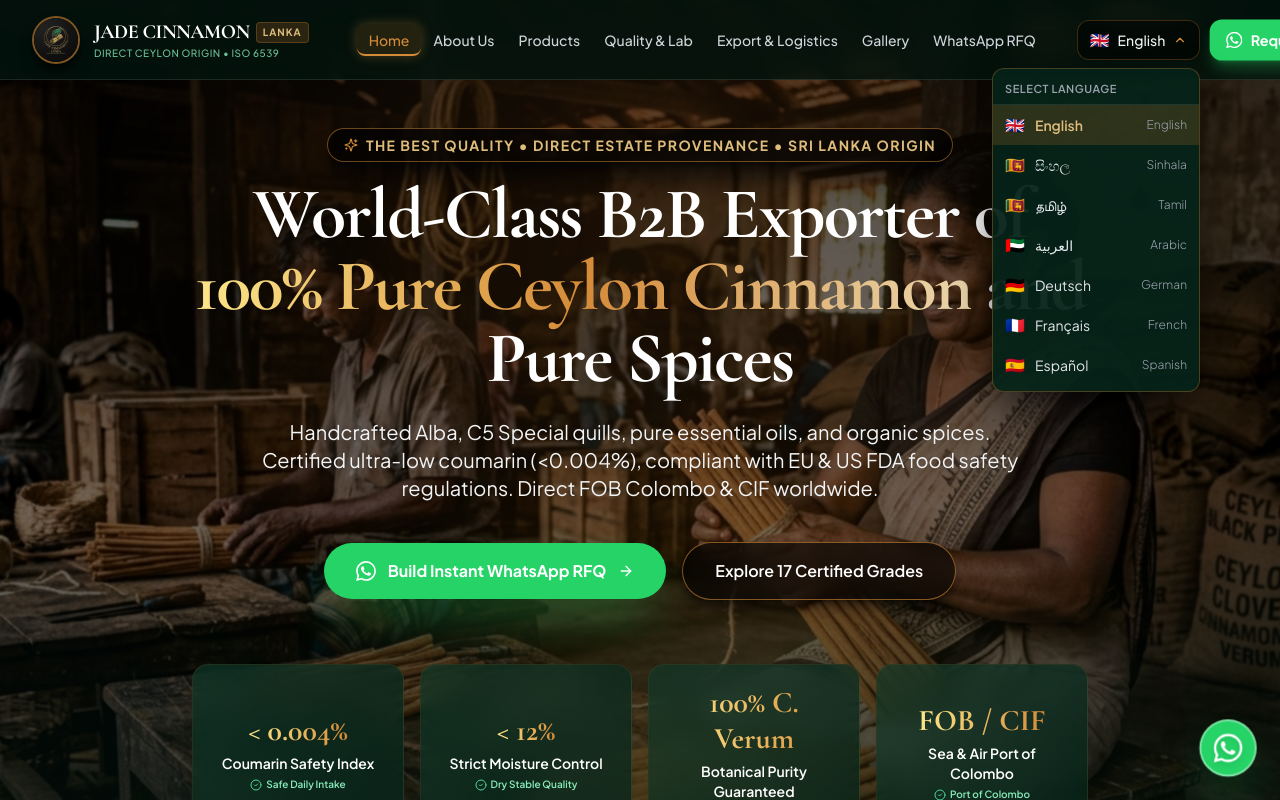
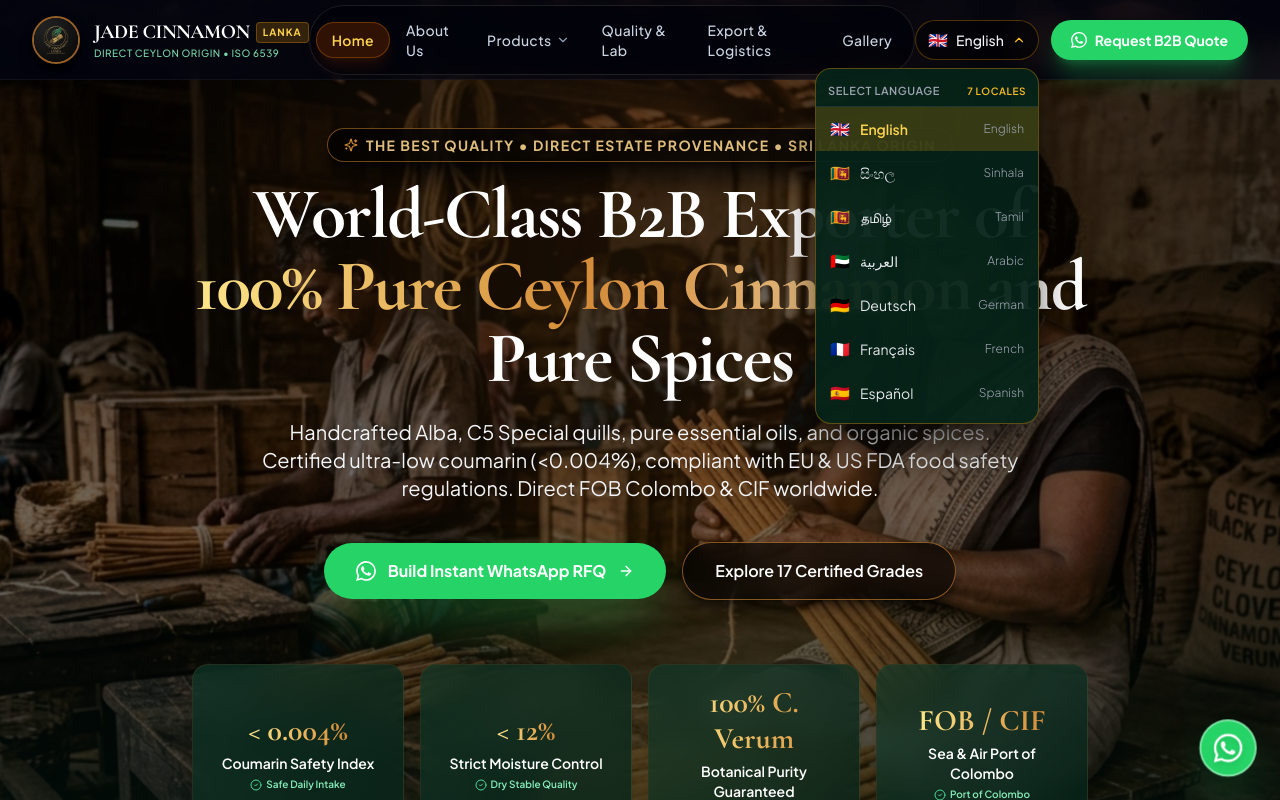
Before and after one commit to madupadilshan/jadecinnamon, a React (Vite) app: page / in a window 1280 px wide. Both pictures are taken after a click on the button "🇬🇧 English". Shown: the top 800 px of the page. Built offline with nearby package versions, Linux system fonts and the light colour scheme.

Commit message:
feat(nav): implement Stripe/Vercel-style Shared Layout active pill animation and luxury glassmorphic navbar UX

```diff
--- a/src/components/Navbar.tsx
+++ b/src/components/Navbar.tsx
@@ -1,6 +1,6 @@
 import React, { useState, useEffect } from 'react';
 import { motion, AnimatePresence } from 'framer-motion';
-import { Menu, X, ChevronDown } from 'lucide-react';
+import { Menu, X, ChevronDown, Sparkles, ShieldCheck, Flame, Layers } from 'lucide-react';
 import { WhatsAppIcon } from './WhatsAppIcon';
 import { LanguageCode, LANGUAGES, TranslationSchema } from '../data/translations';
 
@@ -11,6 +11,13 @@
   isRtl: boolean;
 }
 
+interface NavItem {
+  id: string;
+  label: string;
+  href: string;
+  hasDropdown?: boolean;
+}
+
 export const Navbar: React.FC<NavbarProps> = ({
   currentLang,
   onLanguageChange,
@@ -18,73 +25,75 @@
   isRtl,
 }) => {
   const [isScrolled, setIsScrolled] = useState(false);
+  const [activeSection, setActiveSection] = useState<string>('home');
+  const [hoveredNav, setHoveredNav] = useState<string | null>(null);
+  const [productsDropdownOpen, setProductsDropdownOpen] = useState(false);
   const [mobileMenuOpen, setMobileMenuOpen] = useState(false);
   const [langDropdownOpen, setLangDropdownOpen] = useState(false);
-  const [activeSection, setActiveSection] = useState<string>('home');
 
-  const navLinks = [
-    { id: 'home', label: t.nav.home, href: '#home' },
-    { id: 'about', label: t.nav.about, href: '#about' },
-    { id: 'products', label: t.nav.products, href: '#products' },
-    { id: 'quality', label: t.nav.quality, href: '#quality' },
-    { id: 'logistics', label: t.nav.logistics, href: '#logistics' },
-    { id: 'gallery', label: t.nav.gallery, href: '#gallery' },
-    { id: 'rfq', label: t.nav.quoteBuilder, href: '#rfq' },
-  ];
-
-  // Scroll detection for backdrop blur and dynamic Active Section Scroll-Spy
+  // Scroll detection for navbar background density
   useEffect(() => {
     const handleScroll = () => {
-      setIsScrolled(window.scrollY > 15);
+      setIsScrolled(window.scrollY > 20);
+    };
+    window.addEventListener('scroll', handleScroll, { passive: true });
+    return () => window.removeEventListener('scroll', handleScroll);
+  }, []);
 
-      const sectionIds = ['rfq', 'gallery', 'logistics', 'quality', 'products', 'about', 'home'];
+  // Section Observer to automatically synchronize active link with page scroll
+  useEffect(() => {
+    const sectionIds = ['home', 'about', 'products', 'quality', 'logistics', 'gallery', 'rfq'];
+    const handleScrollActive = () => {
       const scrollPosition = window.scrollY + 200;
-
-      for (const id of sectionIds) {
-        const element = document.getElementById(id);
-        if (element) {
-          const top = element.offsetTop;
-          if (scrollPosition >= top) {
-            setActiveSection(id);
-            break;
-          }
+      for (let i = sectionIds.length - 1; i >= 0; i--) {
+        const el = document.getElementById(sectionIds[i]);
+        if (el && el.offsetTop <= scrollPosition) {
+          setActiveSection(sectionIds[i]);
+          break;
         }
       }
     };
 
-    window.addEventListener('scroll', handleScroll, { passive: true });
-    handleScroll(); // Initial check
-    return () => window.removeEventListener('scroll', handleScroll);
+    window.addEventListener('scroll', handleScrollActive, { passive: true });
+    handleScrollActive();
+    return () => window.removeEventListener('scroll', handleScrollActive);
   }, []);
 
   const activeLangMeta = LANGUAGES.find((l) => l.code === currentLang) || LANGUAGES[0];
 
-  const handleNavClick = (id: string, href: string) => {
-    setActiveSection(id);
-    setMobileMenuOpen(false);
-    const targetElement = document.querySelector(href);
-    if (targetElement) {
-      targetElement.scrollIntoView({ behavior: 'smooth' });
-    }
-  };
+  const navLinks: NavItem[] = [
+    { id: 'home', label: t.nav.home, href: '#home' },
+    { id: 'about', label: t.nav.about, href: '#about' },
+    { id: 'products', label: t.nav.products, href: '#products', hasDropdown: true },
+    { id: 'quality', label: t.nav.quality, href: '#quality' },
+    { id: 'logistics', label: t.nav.logistics, href: '#logistics' },
+    { id: 'gallery', label: t.nav.gallery, href: '#gallery' },
+  ];
+
+  const productSubmenu = [
+    { name: 'Alba & C5 Special Quills', code: 'ALBA / C5-SP', href: '#products', icon: Sparkles },
+    { name: 'Continental & Hamburg (C4, M5, H1)', code: 'SLS 81 Grade', href: '#products', icon: Layers },
+    { name: 'Cinnamon Cuts & 80-Mesh Powder', code: 'Certified Safe', href: '#products', icon: ShieldCheck },
+    { name: 'Steam Distilled Bark & Leaf Oils', code: '>65% Cinnamaldehyde', href: '#products', icon: Flame },
+  ];
 
   return (
     <header
       className={`fixed top-0 left-0 right-0 z-50 h-20 transition-all duration-300 ${
         isScrolled
-          ? 'bg-[#03140e]/95 backdrop-blur-xl border-b border-ceylon-500/25 shadow-2xl shadow-black/80'
-          : 'bg-[#03140e]/80 backdrop-blur-md border-b border-white/10'
+          ? 'backdrop-blur-xl bg-slate-950/85 border-b border-amber-500/20 shadow-2xl shadow-black/90'
+          : 'backdrop-blur-md bg-slate-950/60 border-b border-white/5'
       }`}
     >
-      <div className="max-w-7xl mx-auto h-full px-4 sm:px-6 lg:px-8 flex items-center justify-between gap-4">
-        {/* Brand Logo & Authority Emblem */}
+      <div className="max-w-7xl mx-auto h-full px-4 sm:px-6 lg:px-8 flex items-center justify-between">
+        {/* Brand Logo - Official Generated Badge with Luxury Gold Rim */}
         <a
           href="#home"
-          onClick={() => handleNavClick('home', '#home')}
-          className="flex items-center gap-3.5 group focus:outline-none shrink-0 cursor-pointer"
+          onClick={() => setActiveSection('home')}
+          className="flex items-center gap-3.5 group focus:outline-none shrink-0"
           aria-label="Jade Cinnamon Lanka Home"
         >
-          <div className="w-12 h-12 rounded-full overflow-hidden border-2 border-ceylon-400/60 shadow-lg shadow-black/70 group-hover:border-ceylon-300 group-hover:scale-105 transition-all duration-300 bg-black/60 shrink-0">
+          <div className="w-12 h-12 rounded-full overflow-hidden border-2 border-ceylon-400/70 shadow-lg shadow-black/80 group-hover:border-amber-300 group-hover:scale-105 group-hover:rotate-3 transition-all duration-300 bg-black/60 shrink-0">
             <img
               src="/images/logo.jpg"
               alt="Jade Cinnamon Lanka Logo"
@@ -93,72 +102,155 @@
           </div>
           <div className="flex flex-col justify-center">
             <div className="flex items-center gap-1.5">
-              <span className="font-serif font-bold text-lg sm:text-xl tracking-tight text-white group-hover:text-ceylon-300 transition-colors whitespace-nowrap">
+              <span className="font-serif font-bold text-lg sm:text-xl tracking-tight text-white group-hover:text-amber-300 transition-colors whitespace-nowrap">
                 JADE CINNAMON
               </span>
-              <span className="px-1.5 py-0.5 rounded text-[10px] font-bold bg-ceylon-500/20 text-ceylon-300 border border-ceylon-500/30 uppercase tracking-widest hidden sm:inline-block">
+              <span className="px-1.5 py-0.5 rounded text-[10px] font-bold bg-amber-500/20 text-amber-300 border border-amber-500/30 uppercase tracking-widest hidden sm:inline-block">
                 Lanka
               </span>
             </div>
-            <span className="text-[10px] tracking-wider text-jade-300/80 font-medium uppercase hidden md:inline whitespace-nowrap">
+            <span className="text-[10px] tracking-wider text-jade-300/90 font-medium uppercase hidden md:inline whitespace-nowrap">
               Direct Ceylon Origin • ISO 6539
             </span>
           </div>
         </a>
 
-        {/* Fully Justified Desktop Navigation with Floating Active Highlight */}
+        {/* Desktop Navigation Links with Shared Layout Active Pill Animation */}
         <nav
-          className="hidden lg:flex items-center justify-between flex-1 max-w-2xl mx-4 xl:mx-8 relative"
-          aria-label="Primary Navigation"
+          onMouseLeave={() => {
+            setHoveredNav(null);
+            setProductsDropdownOpen(false);
+          }}
+          className="hidden lg:flex items-center p-1.5 rounded-full bg-black/40 border border-white/10 backdrop-blur-md relative"
         >
           {navLinks.map((link) => {
             const isActive = activeSection === link.id;
+            const isHovered = hoveredNav === link.id;
+            const isPillTarget = isHovered || (!hoveredNav && isActive);
+
             return (
-              <motion.a
+              <div
                 key={link.id}
-                href={link.href}
-                onClick={(e) => {
-                  e.preventDefault();
-                  handleNavClick(link.id, link.href);
+                className="relative"
+                onMouseEnter={() => {
+                  setHoveredNav(link.id);
+                  if (link.hasDropdown) {
+                    setProductsDropdownOpen(true);
+                  } else {
+                    setProductsDropdownOpen(false);
+                  }
                 }}
-                whileHover={{ y: -2, scale: 1.05 }}
-                whileTap={{ scale: 0.98 }}
-                transition={{ type: 'spring', stiffness: 400, damping: 25 }}
-                className={`relative px-3 py-1.5 rounded-lg text-xs xl:text-sm font-medium transition-colors duration-200 whitespace-nowrap focus:outline-none cursor-pointer ${
-                  isActive
-                    ? 'text-[#D48B38] font-bold'
-                    : 'text-gray-300 hover:text-[#D48B38]'
-                }`}
               >
-                {/* Active Soft Glow Floating Pill */}
-                {isActive && (
+                <a
+                  href={link.href}
+                  onClick={() => {
+                    setActiveSection(link.id);
+                    setProductsDropdownOpen(false);
+                  }}
+                  className={`relative px-4 py-2 text-sm font-medium tracking-wide transition-colors duration-200 z-10 flex items-center gap-1.5 rounded-full focus:outline-none ${
+                    isActive
+                      ? 'text-amber-300 font-semibold'
+                      : isHovered
+                      ? 'text-amber-400'
+                      : 'text-slate-300 hover:text-amber-300'
+                  }`}
+                >
+                  <motion.span
+                    whileHover={{ y: -1, scale: 1.02 }}
+                    transition={{ duration: 0.15 }}
+                    className="flex items-center gap-1"
+                  >
+                    {link.label}
+                    {link.hasDropdown && (
+                      <ChevronDown
+                        className={`w-3.5 h-3.5 transition-transform duration-200 ${
+                          productsDropdownOpen ? 'rotate-180 text-amber-300' : 'text-slate-400'
+                        }`}
+                      />
+                    )}
+                  </motion.span>
+                </a>
+
+                {/* Shared Layout Active & Hover Pill */}
+                {isPillTarget && (
                   <motion.div
-                    layoutId="navbarActivePill"
-                    className="absolute inset-0 bg-ceylon-500/15 border-b-2 border-ceylon-400 rounded-lg shadow-[0_0_12px_rgba(212,139,56,0.35)]"
-                    transition={{ type: 'spring', stiffness: 380, damping: 30 }}
+                    layoutId="navActivePill"
+                    className="absolute inset-0 bg-amber-950/70 border border-amber-600/35 rounded-full shadow-lg shadow-amber-950/50 backdrop-blur-md pointer-events-none"
+                    transition={{
+                      type: 'spring',
+                      stiffness: 380,
+                      damping: 30,
+                    }}
                   />
                 )}
-                <span className="relative z-10">{link.label}</span>
-              </motion.a>
+
+                {/* Products Submenu Mega-Preview Dropdown */}
+                {link.hasDropdown && (
+                  <AnimatePresence>
+                    {productsDropdownOpen && (
+                      <motion.div
+                        initial={{ opacity: 0, y: 10, scale: 0.95 }}
+                        animate={{ opacity: 1, y: 0, scale: 1 }}
+                        exit={{ opacity: 0, y: 8, scale: 0.95 }}
+                        transition={{ duration: 0.18, ease: 'easeOut' }}
+                        className="absolute top-full left-1/2 -translate-x-1/2 mt-3 w-80 rounded-2xl bg-[#03140e]/95 backdrop-blur-2xl border border-amber-500/30 p-2 shadow-2xl shadow-black/95 z-50 overflow-hidden"
+                      >
+                        <div className="px-3 py-2 text-[11px] font-bold text-amber-400/80 uppercase tracking-widest border-b border-white/10 flex items-center justify-between">
+                          <span>Export Categories</span>
+                          <span className="text-[10px] text-jade-300">100% Pure Origin</span>
+                        </div>
+                        <div className="pt-1.5 space-y-1">
+                          {productSubmenu.map((sub, idx) => {
+                            const SubIcon = sub.icon;
+                            return (
+                              <a
+                                key={idx}
+                                href={sub.href}
+                                onClick={() => {
+                                  setActiveSection('products');
+                                  setProductsDropdownOpen(false);
+                                }}
+                                className="group flex items-start gap-3 p-2.5 rounded-xl hover:bg-amber-500/10 transition-colors"
+                              >
+                                <div className="p-2 rounded-lg bg-black/60 border border-amber-500/30 group-hover:border-amber-400 group-hover:scale-105 transition-all text-amber-300">
+                                  <SubIcon className="w-4 h-4" />
+                                </div>
+                                <div className="flex flex-col">
+                                  <span className="text-xs font-semibold text-gray-100 group-hover:text-amber-300 transition-colors">
+                                    {sub.name}
+                                  </span>
+                                  <span className="text-[10px] text-gray-400 font-mono">
+                                    {sub.code}
+                                  </span>
+                                </div>
+                              </a>
+                            );
+                          })}
+                        </div>
+                      </motion.div>
+                    )}
+                  </AnimatePresence>
+                )}
+              </div>
             );
           })}
         </nav>
 
-        {/* Right Action Cluster: Language Switcher & Pulsating WhatsApp CTA */}
-        <div className="flex items-center gap-2.5 sm:gap-3 shrink-0">
-          {/* Language Switcher Dropdown */}
+        {/* Right Action Cluster: Language Switcher & "Get Quotation" WhatsApp CTA */}
+        <div className="flex items-center gap-3 shrink-0">
+          {/* 7-Language Switcher Dropdown */}
           <div className="relative">
             <button
               type="button"
               onClick={() => setLangDropdownOpen(!langDropdownOpen)}
-              className="h-10 flex items-center gap-2 px-3 rounded-xl bg-black/50 hover:bg-black/70 border border-ceylon-500/30 text-xs sm:text-sm font-medium text-gray-100 hover:text-white transition-all focus:outline-none shadow-sm cursor-pointer whitespace-nowrap"
+              className="h-10 flex items-center gap-2 px-3 rounded-full bg-black/50 hover:bg-black/70 border border-amber-500/30 text-xs sm:text-sm font-medium text-gray-100 hover:text-amber-300 transition-all focus:outline-none shadow-sm cursor-pointer whitespace-nowrap"
               aria-expanded={langDropdownOpen}
               aria-label="Change language"
             >
               <span className="text-base">{activeLangMeta.flag}</span>
               <span className="hidden sm:inline font-sans">{activeLangMeta.nativeLabel}</span>
               <ChevronDown
-                className={`w-3.5 h-3.5 text-ceylon-400 transition-transform duration-200 ${
+                className={`w-3.5 h-3.5 text-amber-400 transition-transform duration-200 ${
                   langDropdownOpen ? 'rotate-180' : ''
                 }`}
               />
@@ -178,10 +270,11 @@
                     transition={{ duration: 0.15 }}
                     className={`absolute ${
                       isRtl ? 'left-0' : 'right-0'
-                    } mt-2 w-52 rounded-xl bg-[#062319]/95 backdrop-blur-xl border border-ceylon-500/35 shadow-2xl shadow-black/90 py-1.5 z-50`}
+                    } mt-2 w-56 rounded-2xl bg-[#062319]/95 backdrop-blur-2xl border border-amber-500/35 shadow-2xl shadow-black/90 py-2 z-50 overflow-hidden`}
                   >
-                    <div className="px-3 py-1.5 text-[11px] font-semibold text-gray-400 uppercase tracking-wider border-b border-white/10">
-                      Select Language
+                    <div className="px-3 py-1.5 text-[11px] font-semibold text-gray-400 uppercase tracking-wider border-b border-white/10 flex justify-between items-center">
+                      <span>Select Language</span>
+                      <span className="text-[10px] text-amber-400">7 Locales</span>
                     </div>
                     {LANGUAGES.map((lang) => (
                       <button
@@ -191,9 +284,9 @@
                           onLanguageChange(lang.code);
                           setLangDropdownOpen(false);
                         }}
-                        className={`w-full flex items-center justify-between px-3 py-2 text-sm text-left transition-colors cursor-pointer ${
+                        className={`w-full flex items-center justify-between px-3.5 py-2.5 text-sm text-left transition-colors cursor-pointer ${
                           currentLang === lang.code
-                            ? 'bg-ceylon-500/20 text-ceylon-300 font-semibold'
+                            ? 'bg-amber-500/20 text-amber-300 font-semibold'
                             : 'text-gray-200 hover:bg-white/10 hover:text-white'
                         }`}
                       >
@@ -210,28 +303,23 @@
             </AnimatePresence>
           </div>
 
-          {/* Desktop WhatsApp CTA Button with Micro-Pulse Animation */}
-          <motion.a
+          {/* High-Converting "Get Quotation" WhatsApp CTA Button */}
+          <a
             href="#rfq"
-            onClick={(e) => {
-              e.preventDefault();
-              handleNavClick('rfq', '#rfq');
-            }}
-            animate={{ scale: [1, 1.025, 1] }}
-            transition={{ repeat: Infinity, duration: 2.8, ease: 'easeInOut' }}
-            whileHover={{ scale: 1.06 }}
-            whileTap={{ scale: 0.97 }}
-            className="h-10 hidden sm:inline-flex items-center gap-2 px-4 rounded-xl bg-[#25D366] hover:bg-[#20ba5a] text-white font-bold text-xs sm:text-sm shadow-lg shadow-[#25D366]/30 hover:shadow-[#25D366]/60 transition-all duration-200 cursor-pointer whitespace-nowrap"
+            onClick={() => setActiveSection('rfq')}
+            className="relative group h-10 hidden sm:inline-flex items-center gap-2 px-5 rounded-full bg-[#25D366] hover:bg-[#20ba5a] text-white font-bold text-xs sm:text-sm shadow-xl shadow-[#25D366]/30 hover:shadow-[#25D366]/50 transition-all duration-300 transform hover:-translate-y-0.5 active:translate-y-0 cursor-pointer whitespace-nowrap overflow-hidden"
           >
-            <WhatsAppIcon className="w-4 h-4 text-white" />
-            <span>{t.nav.quickRfq}</span>
-          </motion.a>
+            <WhatsAppIcon className="w-4 h-4 text-white relative z-10" />
+            <span className="relative z-10">{t.nav.quickRfq}</span>
+            {/* Shimmer Light Reflection Effect */}
+            <span className="absolute top-0 left-0 w-full h-full bg-gradient-to-r from-transparent via-white/20 to-transparent -translate-x-full group-hover:translate-x-full transition-transform duration-700 ease-in-out" />
+          </a>
 
-          {/* Mobile Hamburger Menu Toggle Button */}
+          {/* Mobile Hamburger Button */}
           <button
             type="button"
             onClick={() => setMobileMenuOpen(!mobileMenuOpen)}
-            className="lg:hidden h-10 w-10 flex items-center justify-center rounded-xl bg-black/50 border border-white/15 text-gray-200 hover:text-white hover:bg-black/70 focus:outline-none cursor-pointer"
+            className="lg:hidden h-10 w-10 flex items-center justify-center rounded-full bg-black/50 border border-white/15 text-gray-200 hover:text-amber-300 hover:bg-black/70 focus:outline-none cursor-pointer transition-colors"
             aria-label="Toggle navigation menu"
           >
             {mobileMenuOpen ? <X className="w-5 h-5" /> : <Menu className="w-5 h-5" />}
@@ -247,7 +335,7 @@
             animate={{ opacity: 1, height: 'auto' }}
             exit={{ opacity: 0, height: 0 }}
             transition={{ duration: 0.25 }}
-            className="lg:hidden absolute top-20 left-0 right-0 bg-[#03140e]/98 border-b border-ceylon-500/25 px-4 pt-3 pb-6 space-y-2 shadow-2xl backdrop-blur-2xl"
+            className="lg:hidden absolute top-20 left-0 right-0 bg-[#03140e]/98 border-b border-amber-500/25 px-4 pt-3 pb-6 space-y-2 shadow-2xl backdrop-blur-2xl"
           >
             {navLinks.map((link) => {
               const isActive = activeSection === link.id;
@@ -255,13 +343,13 @@
                 <a
                   key={link.id}
                   href={link.href}
-                  onClick={(e) => {
-                    e.preventDefault();
-                    handleNavClick(link.id, link.href);
+                  onClick={() => {
+                    setActiveSection(link.id);
+                    setMobileMenuOpen(false);
                   }}
-                  className={`block px-4 py-2.5 rounded-xl text-base font-medium transition-colors ${
+                  className={`block px-4 py-2.5 rounded-xl text-base font-medium transition-all ${
                     isActive
-                      ? 'bg-ceylon-500/20 text-[#D48B38] font-bold border-l-4 border-ceylon-400'
+                      ? 'bg-amber-950/70 border border-amber-600/40 text-amber-300 font-semibold'
                       : 'text-gray-200 hover:text-white hover:bg-jade-900/80'
                   }`}
                 >
@@ -272,11 +360,11 @@
             <div className="pt-3 border-t border-white/10 flex flex-col gap-2">
               <a
                 href="#rfq"
-                onClick={(e) => {
-                  e.preventDefault();
-                  handleNavClick('rfq', '#rfq');
+                onClick={() => {
+                  setActiveSection('rfq');
+                  setMobileMenuOpen(false);
                 }}
-                className="w-full flex items-center justify-center gap-2 py-3.5 rounded-xl bg-[#25D366] hover:bg-[#20ba5a] text-white font-bold text-sm shadow-lg shadow-[#25D366]/30"
+                className="w-full flex items-center justify-center gap-2 py-3.5 rounded-xl bg-[#25D366] hover:bg-[#20ba5a] text-white font-bold text-sm shadow-lg shadow-[#25D366]/40"
               >
                 <WhatsAppIcon className="w-4 h-4 text-white" />
                 <span>{t.nav.quickRfq}</span>
```
